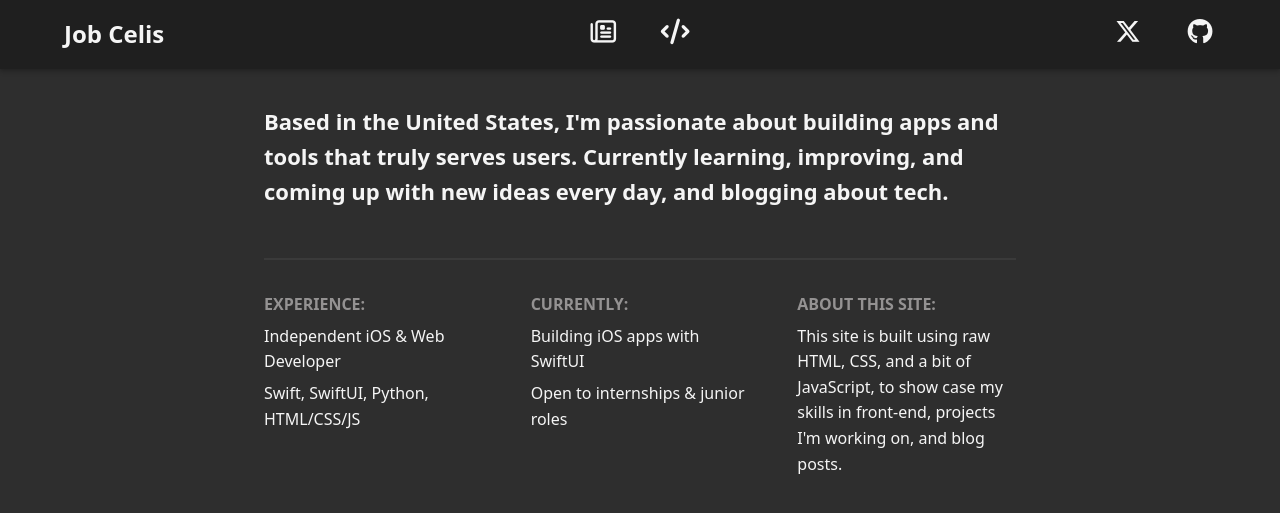
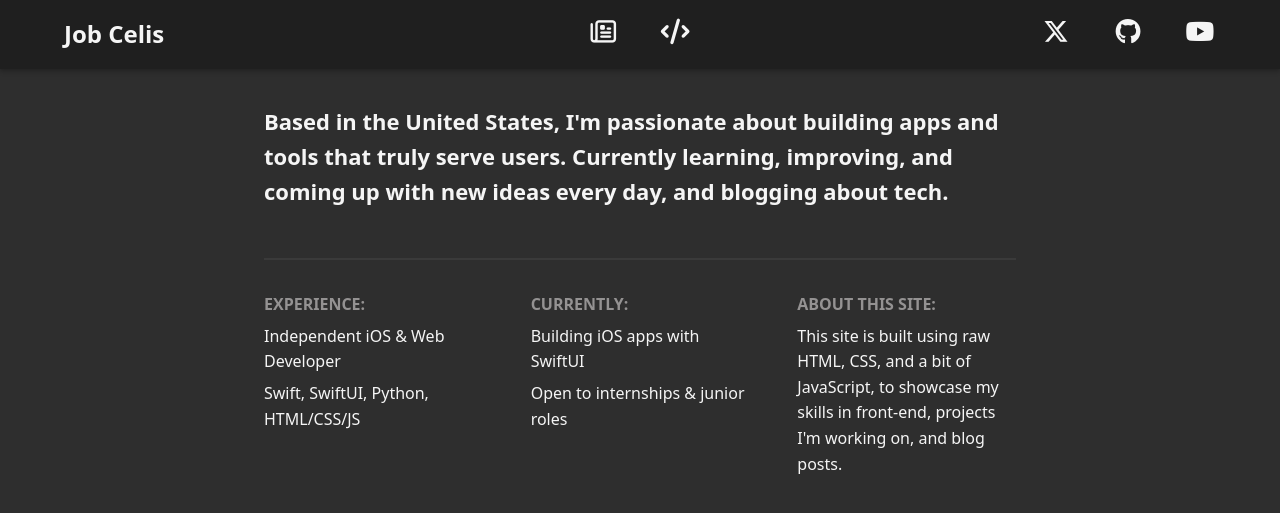
Before and after one commit to jobcelis/jobcelis.github.io, a Jekyll site: the page index.html, which Jekyll copies as it is, in a window 1280 px wide and 900 px high. Shown: the top 513 px of the window. Built offline with Jekyll 4.4.1, drawn with Linux system fonts in a browser that asks for light colours.

Commit message:
Added a YouTube link until channel is ready, replaced social links text in burger menu with their icons, added a hover to the burger menu icon.

```diff
--- a/index.html
+++ b/index.html
@@ -1,12 +1,13 @@
 <!DOCTYPE html>
-<html>
+<html lang="en">
   <head>
-    <title>Job Celis</title>
+    <meta charset="UTF-8">
     <meta name="viewport" content="width=device-width, initial-scale=1.0">
     <meta name="theme-color" content="#1f1f1f">
-    <link rel="stylesheet" href="main.css" />
-    <link rel="icon" type="image/png" href="images/Website_Favicon.jpg"/>
-    <link href="/fontawesome/css/all.min.css" rel="stylesheet">
+    <title>Job Celis</title>
+    <link rel="stylesheet" href="/main.css">
+    <link rel="icon" type="image/jpeg" href="/images/Website_Favicon.jpg">
+    <link rel="stylesheet" href="/fontawesome/css/all.min.css">
   </head>
 
   <body>
@@ -19,34 +20,52 @@
         </button>
 
         <div class="page-links">
-          <a href="/blog/"><i class="fa-regular fa-newspaper header-icon"></i></a>
-          <a href="/projects/"><i class="fa-solid fa-code header-icon"></i></a>
+          <a href="/blog/" aria-label="Blog"><i class="fa-regular fa-newspaper header-icon"></i></a>
+          <a href="/projects/" aria-label="Projects"><i class="fa-solid fa-code header-icon"></i></a>
         </div>
 
         <div class="social-links">
-          <a href="https://x.com/realjobcelis" target="_blank"><i class="fa-brands fa-x-twitter header-icon"></i></a>
-          <a href="https://github.com/jobcelis" target="_blank"><i class="fa-brands fa-github header-icon"></i></a>
+          <a href="https://x.com/realjobcelis" target="_blank" rel="noopener" aria-label="X">
+            <i class="fa-brands fa-x-twitter header-icon"></i>
+          </a>
+          <a href="https://github.com/jobcelis" target="_blank" rel="noopener" aria-label="GitHub">
+            <i class="fa-brands fa-github header-icon"></i>
+          </a>
+          <a href="https://youtube.com" target="_blank" rel="noopener" aria-label="YouTube">
+            <i class="fa-brands fa-youtube header-icon"></i>
+          </a>
         </div>
 
         <div id="mobile-menu" class="mobile-menu" aria-hidden="true">
           <a href="/blog/">Blog</a>
           <a href="/projects/">Projects</a>
-          <a href="https://x.com/realjobcelis" target="_blank">X</a>
-          <a href="https://github.com/jobcelis" target="_blank">GitHub</a>
+
+          <div class="mobile-social">
+            <a href="https://x.com/realjobcelis" target="_blank" rel="noopener" aria-label="X">
+              <i class="fa-brands fa-x-twitter header-icon"></i>
+            </a>
+            <a href="https://github.com/jobcelis" target="_blank" rel="noopener" aria-label="GitHub">
+              <i class="fa-brands fa-github header-icon"></i>
+            </a>
+            <a href="https://youtube.com" target="_blank" rel="noopener" aria-label="YouTube">
+              <i class="fa-brands fa-youtube header-icon"></i>
+            </a>
           </div>
-
+        </div>
       </nav>
     </header>
 
     <main>
       <section class="intro" style="text-align: left;">
-  <h1 style="font-size: 22px;"> Based in the United States, I'm passionate about building apps and tools that truly serves users. Currently learning, improving, and coming up with new ideas every day, and blogging about tech.</h1>
+        <h1 style="font-size: 22px;">
+          Based in the United States, I'm passionate about building apps and tools that truly serve users. Currently learning, improving, and coming up with new ideas every day, and blogging about tech.
+        </h1>
       </section>
 
       <div class="info-grid" style="text-align: left;">
-    <div class="info-col">
+        <div class="info-col" style="text-align: left;">
           <p class="info-heading">Experience:</p>
-      <p>Independent iOS & Web Developer</p>
+          <p>Independent iOS &amp; Web Developer</p>
           <p>Swift, SwiftUI, Python, HTML/CSS/JS</p>
         </div>
 
@@ -58,7 +77,7 @@
 
         <div class="info-col" style="text-align: left;">
           <p class="info-heading">About this site:</p>
-      <p>This site is built using raw HTML, CSS, and a bit of JavaScript, to show case my skills in front-end, projects I'm working on, and blog posts.</p>
+          <p>This site is built using raw HTML, CSS, and a bit of JavaScript, to showcase my skills in front-end, projects I'm working on, and blog posts.</p>
         </div>
       </div>
     </main>
@@ -67,6 +86,7 @@
       <p>Designed by Job Celis • Made in the USA</p>
       <p>&copy; <script>document.write(new Date().getFullYear());</script></p>
     </footer>
-    <script src="app.js"></script>
+
+    <script src="/app.js"></script>
   </body>
 </html>
--- a/main.css
+++ b/main.css
@@ -125,8 +125,17 @@
   padding: 0;
 }
 
+.burger:focus { outline: 2px solid #949292; outline-offset: 2px; }
 
-.burger:focus { outline: 2px solid #949292; outline-offset: 2px; }
+/* Burger hover: lines fade to the same muted gray as the links.
+   Wrapped in (hover: hover) so touch screens don't leave it stuck gray after a tap. */
+@media (hover: hover) {
+  .burger:hover .burger-lines,
+  .burger:hover .burger-lines::before,
+  .burger:hover .burger-lines::after {
+    background: #949292;
+  }
+}
 
 /* Burger-lines: creates the three horizontal lines of the hamburger icon */
 /* Uses ::before and ::after pseudo-elements for the top and bottom lines */
@@ -139,15 +148,19 @@
   border-radius: 2px;
   width: 22px;
   position: relative;
+  transition: background 0.2s ease; /* Smooth color fade on hover */
 }
 
 /* Create top and bottom lines using pseudo-elements */
 .burger-lines::before,
-.burger-lines::after { content: ""; position: absolute; left: 0; transition: transform 250ms ease, opacity 250ms ease; }
+.burger-lines::after {
+  content: "";
+  position: absolute;
+  left: 0;
+  transition: transform 250ms ease, opacity 250ms ease, background 0.2s ease;
+}
 .burger-lines::before { top: -7px; }   /* Top line (7px above center) */
 .burger-lines::after { top: 7px; }    /* Bottom line (7px below center) */
-
-
 
 /* Mobile/Dropdown menu — contains all navigation links (Blog, Projects, X, GitHub) */
 /* Hidden by default; .show class toggles the visible state. Positioned below the burger button */
@@ -180,17 +193,16 @@
   transition: color 0.3s ease, background-color 0.3s ease;  /* Smooth hover animation */
 }
 
-/* Menu link hover state — text fades to muted gray with slight background tint */
-/* Padding-left nudge creates a subtle slide-right effect on hover */
+/* Menu link hover state — text fades to muted gray */
 .mobile-menu a:hover {
-  color: #949292;                           /* Text fades to muted gray */
+  color: #949292;
 }
 
 /* Toggle class applied by app.js when burger is clicked */
 .mobile-menu.show {
   opacity: 1;
   transform: translateY(0);
-  max-height: 240px;
+  max-height: 310px;
   pointer-events: auto;
   padding: 1rem;
 }
@@ -229,10 +241,6 @@
   position: absolute;
   left: 5%;
 }
-
-
-
-
 
 /* MAIN CONTENT */
 main {
```
Also changed, not shown: _layouts/blog.html (+31 -11 lines), _layouts/post.html (+30 -11 lines), projects.html (+33 -16 lines). Lines whose indentation alone changed are shown as unchanged.
